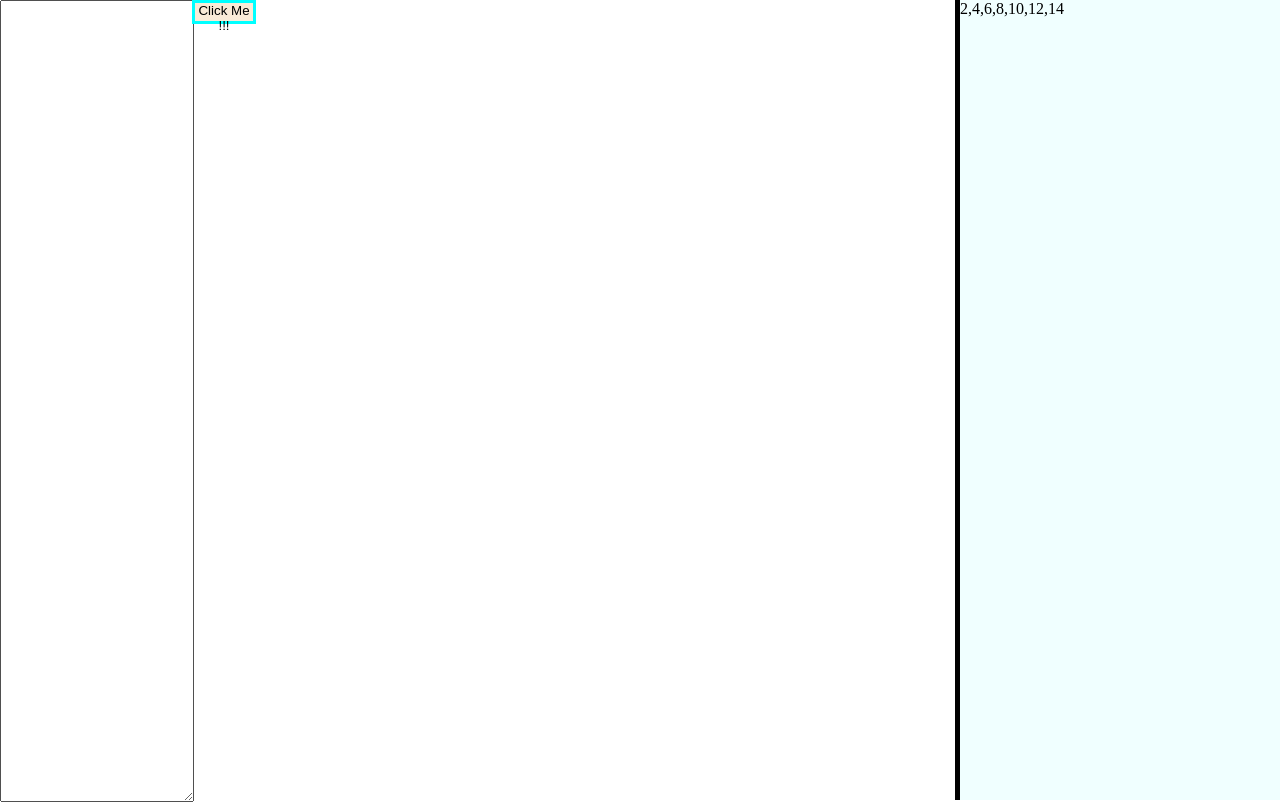
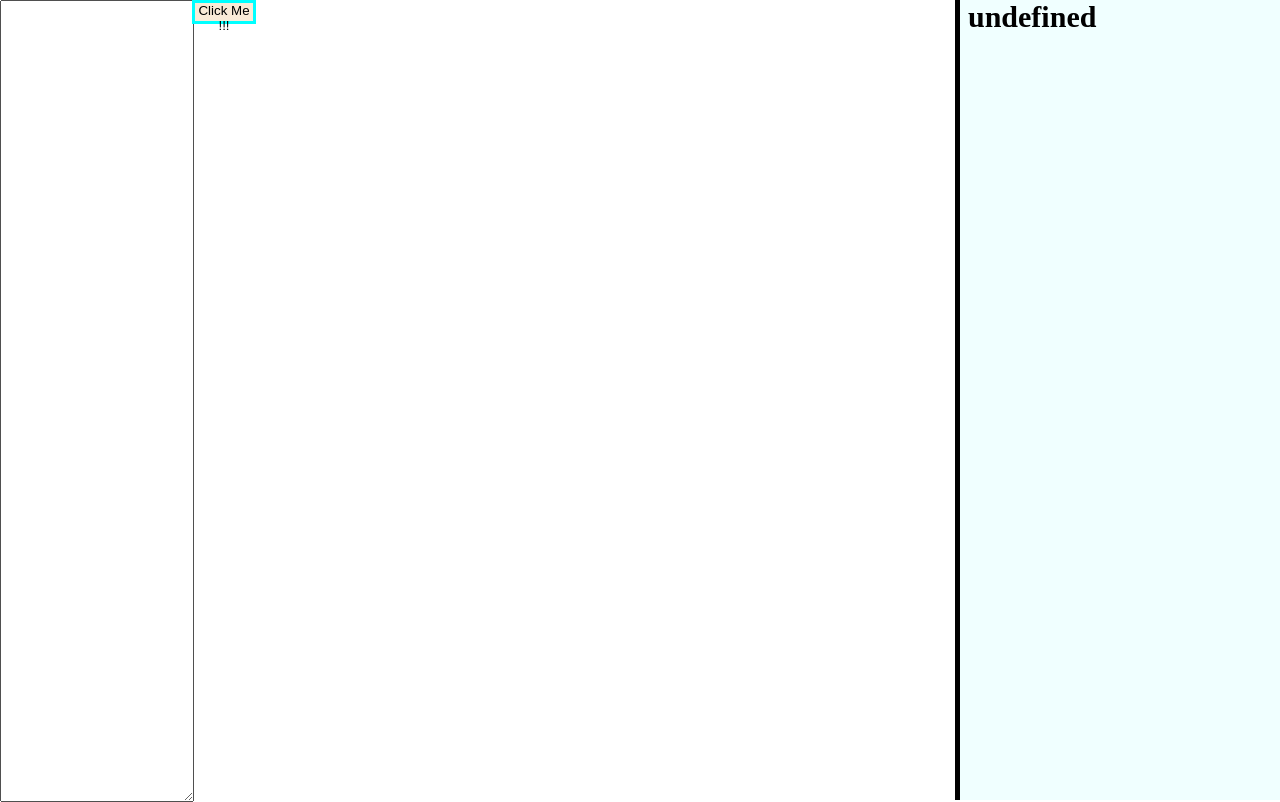
Before and after one commit to memisemre/Practices, a plain HTML site: page Array Iteration/index.html in a window 1280 px wide. Drawn offline with Linux system fonts and the light colour scheme.

Commit message:
add attempts

```diff
--- a/Array Iteration/app.js
+++ b/Array Iteration/app.js
@@ -1,7 +1,46 @@
-let numbersArrayOne = [1,2,3,4,5,6,7]
-let numbersArrayTwo = numbersArrayOne.map(myFunction)
-document.querySelector('.text-area').innerHTML = `${numbersArrayTwo}`
-function myFunction(value){
-    return value*2
-}
-console.log(numbersArrayTwo)
+let numbersArrayOne;
+numbersArrayOne = [1,2,3,4,5,6,7]
+let numbersArrayTwo;
+// numbersArrayTwo = numbersArrayOne.map(mapFunction)
+// function mapFunction(value){
+//     return value*2
+// }
+// numbersArrayTwo = numbersArrayOne.filter(filterFunction)
+// function filterFunction(value){
+//     return value>=2
+// }
+// let stringsArrayOne = ["Mahmut","ata","bak"];
+// let stringsArrayTwo = stringsArrayOne.reduce(reduceFunction)
+// function reduceFunction(sentence,value){
+//     return sentence+" "+value
+// }
+// numbersArrayOne = [123,321,456]
+// numbersArrayTwo = numbersArrayOne.reduce(numberReduceFunction)
+// function numberReduceFunction(sum,value){
+//     return sum + value}
+
+// console.log(numbersArrayTwo)
+// console.log(typeof numbersArrayTwo)
+// document.querySelector('.text').textContent = `${numbersArrayTwo}`
+// let test = [numbersArrayTwo+1]
+// console.log(test)
+// console.log(typeof test)
+// console.log(stringsArrayTwo)
+// console.log(typeof stringsArrayTwo)
+// let numbersArray = [0,65,34,97,56,6,65];
+// let numbersArrayTwo = numbersArray.filter(function(value){
+//     return value > 31;
+// })
+let numbersArray = [0,65,34,97,56,6,65];
+// let numbersArrayTwo = numbersArray.filter((value)=>{
+//     return value>31
+// })
+// let numbersArrayTwo = numbersArray.find((value) =>{
+//     return value>31
+// })
+// numbersArrayTwo = numbersArray.some((x) => x<10)
+
+
+
+
+document.querySelector('.text').textContent = `${numbersArrayTwo}`
--- a/Array Iteration/index.css
+++ b/Array Iteration/index.css
@@ -28,3 +28,8 @@ textarea {
     height: 100vh;
     background-color:azure;
 }
+.text {
+    font-weight: bold;
+    font-size: 30px;
+    margin-left: 8px;
+}
--- a/Array Iteration/index.html
+++ b/Array Iteration/index.html
@@ -10,7 +10,9 @@
 <body>
     <textarea name="text" id="" cols="20" rows="100"></textarea>
     <button class="btn">Click Me !!!</button>
-    <div class="text-area"></div>
+    <div class="text-area">
+        <p class="text"></p>
+    </div>
     <script src="app.js"></script>
 </body>
 </html>
```
Also changed, not shown: Array and Object Destructuring/index.css (line endings or trailing spaces).
